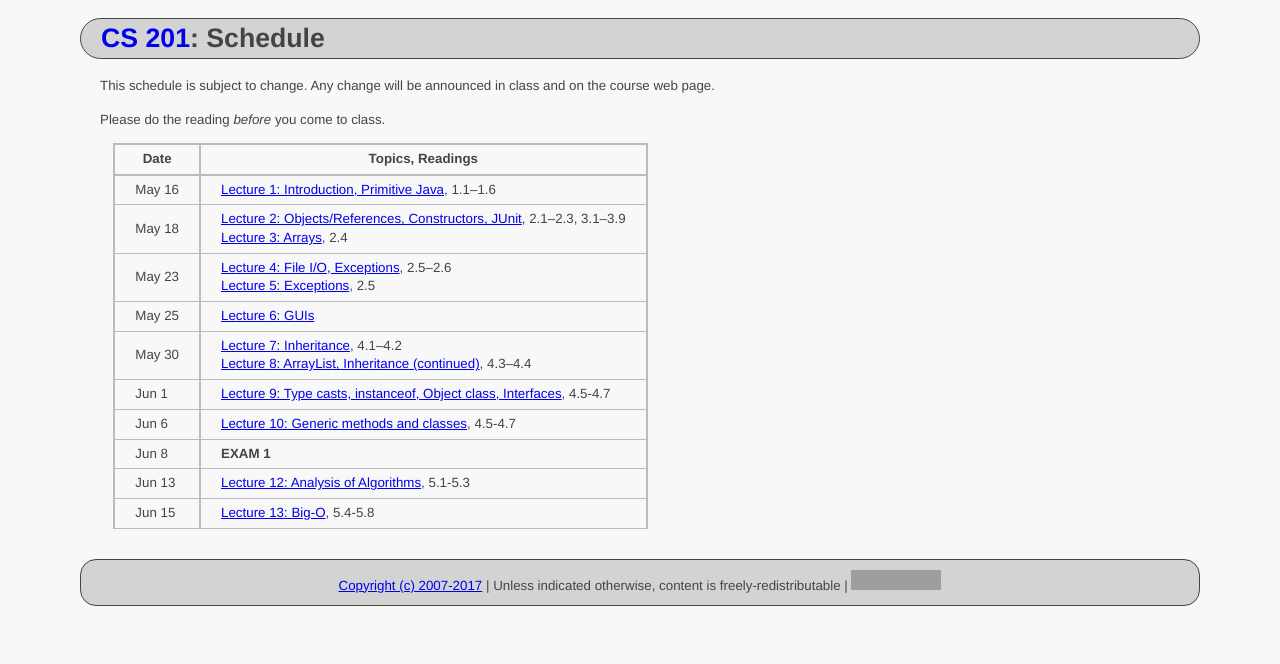
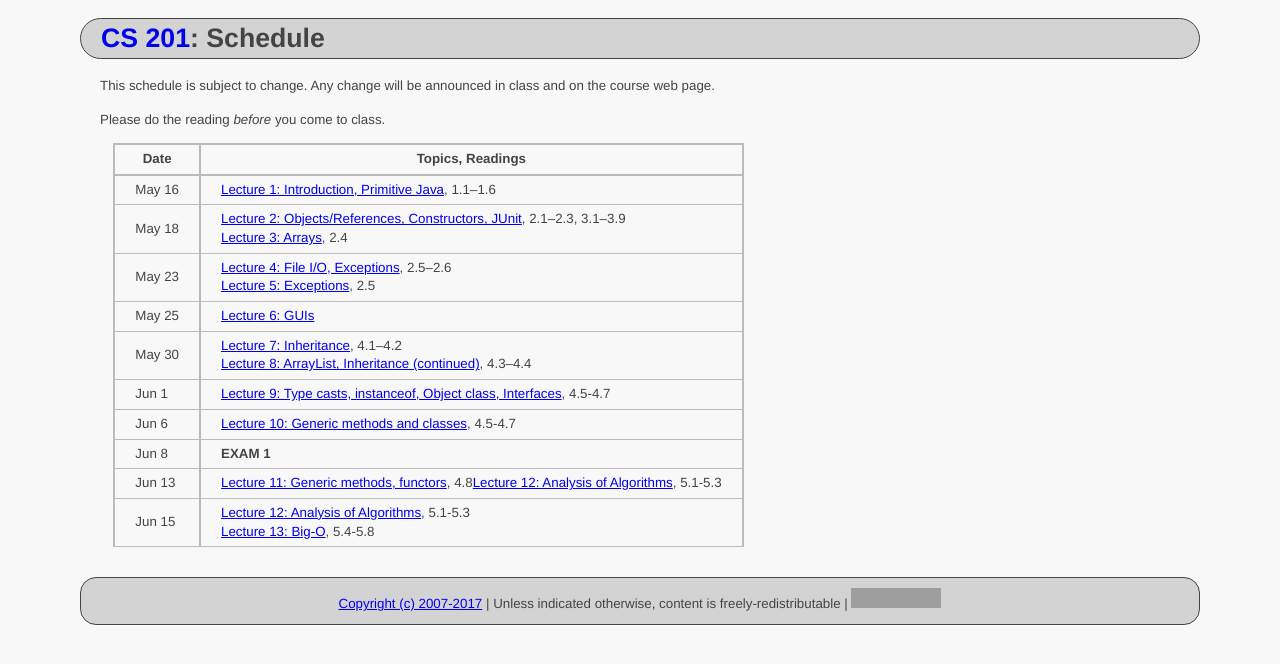
Before and after one commit to ycpcs/cs201-summer2017, a Jekyll site: the page built from schedule.md, in a window 1280 px wide. Shown: the top 664 px of the page. Built offline with Jekyll 4.4.1, drawn with Linux system fonts in a browser that asks for light colours; grey boxes are pictures that could not be loaded.

Commit message:
update schedule
update schedule

```diff
--- a/schedule.md
+++ b/schedule.md
@@ -17,8 +17,8 @@ May 30 | [Lecture 7: Inheritance](lectures/lecture07.html), 4.1&ndash;4.2<br>[Le
 Jun 1  | [Lecture 9: Type casts, instanceof, Object class, Interfaces](lectures/lecture09.html), 4.5-4.7
 Jun 6  | [Lecture 10: Generic methods and classes](lectures/lecture10.html), 4.5-4.7
 Jun 8  | **EXAM 1**
-Jun 13 | [Lecture 12: Analysis of Algorithms](lectures/lecture12.html), 5.1-5.3
-Jun 15 | [Lecture 13: Big-O](lectures/lecture13.html), 5.4-5.8
+Jun 13 | [Lecture 11: Generic methods, functors](lectures/lecture11.html), 4.8[Lecture 12: Analysis of Algorithms](lectures/lecture12.html), 5.1-5.3
+Jun 15 | [Lecture 12: Analysis of Algorithms](lectures/lecture12.html), 5.1-5.3 <br /> [Lecture 13: Big-O](lectures/lecture13.html), 5.4-5.8
 
 <!--
 May 19 | [Lecture 2: Objects/References, Constructors, JUnit](lectures/lecture02.html), 2.1&ndash;2.3, 3.1&ndash;3.9<br>[Lecture 3: Arrays](lectures/lecture03.html), 2.4
```
